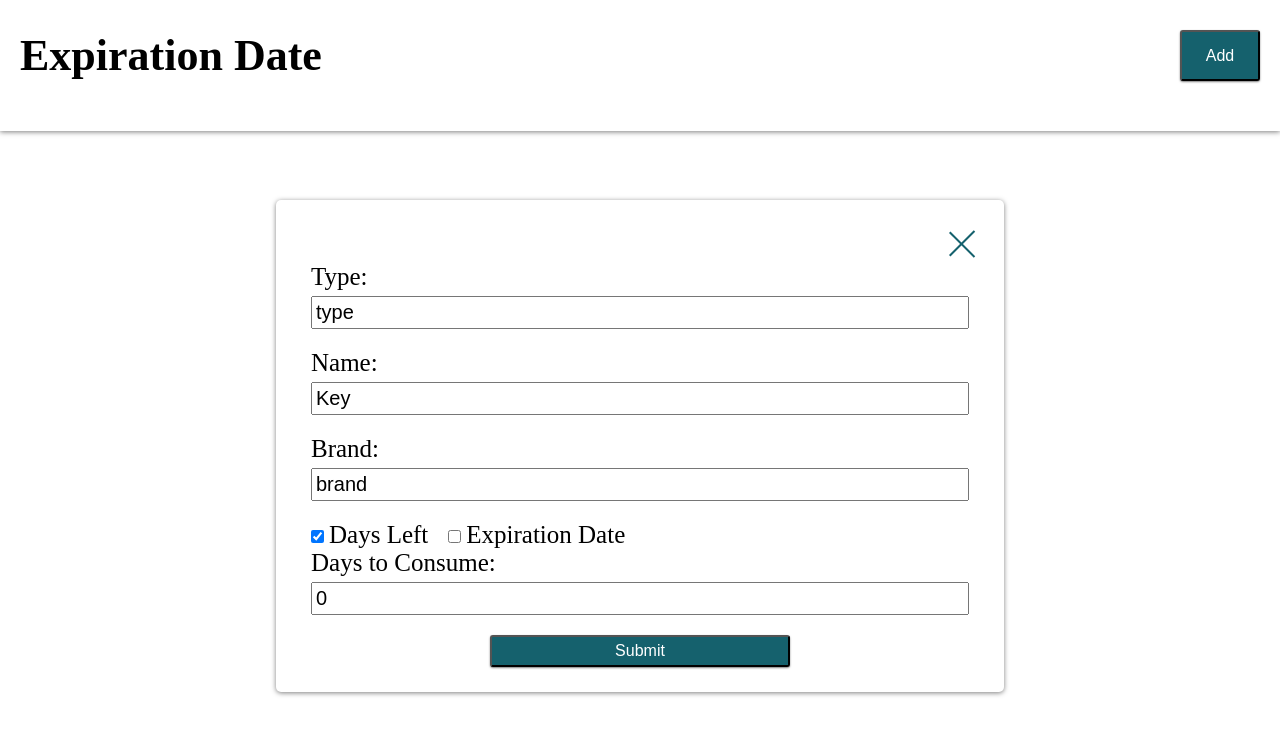
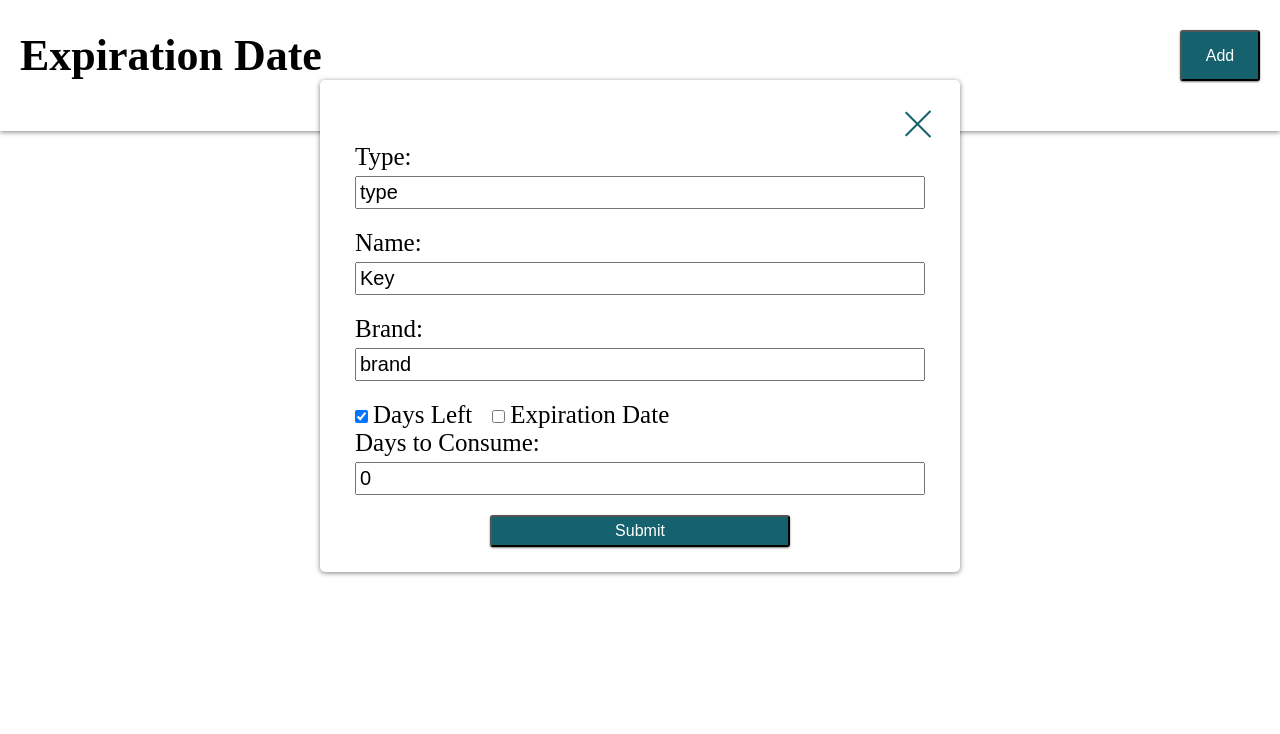
Before and after one commit to SashaKurban/expiration-date-frontend, a React (Create React App) app: page / in a window 1280 px wide. Both pictures are taken after a click on the button "Add". Shown: the top 734 px of the page. Built offline with nearby package versions, Linux system fonts and the light colour scheme; no server answers.

Commit message:
added no scroll library for pop-up form

```diff
--- a/package.json
+++ b/package.json
@@ -7,6 +7,7 @@
     "@testing-library/react": "^13.4.0",
     "@testing-library/user-event": "^13.5.0",
     "axios": "^0.27.2",
+    "body-scroll-lock": "^4.0.0-beta.0",
     "react": "^18.2.0",
     "react-dom": "^18.2.0",
     "react-scripts": "5.0.1",
--- a/src/App.js
+++ b/src/App.js
@@ -1,4 +1,5 @@
 import "./App.css";
+import { disableBodyScroll, enableBodyScroll } from "body-scroll-lock";
 import React, { useState, useEffect } from "react";
 import axios from "axios";
 import Header from "./components/Header/Header.js";
@@ -10,6 +11,9 @@ function App() {
   const [update, setUpdate] = useState(false);
   const [form, setForm] = useState("close");
   const [grocery, setGrocery] = useState({});
+  const [noScroll, setNoScroll] = useState(false);
+
+  noScroll ? disableBodyScroll(document) : enableBodyScroll(document);
 
   //fetch and dispay data
   useEffect(() => {
@@ -38,11 +42,15 @@ function App() {
         setGrocery(newGrocery);
       }
       setForm(formType);
+      if (formType === "add" || formType === "update") {
+        setNoScroll(true);
+      } else setNoScroll(false);
     } else console.log("Invalid form type");
   }
 
   async function addGrocery(type, name, brand, daysToConsume, expirationDate) {
     setForm("close");
+    setNoScroll(false);
     let article;
     if (expirationDate === null || expirationDate !== "yyyy-mm-dd") {
       article = {
@@ -104,6 +112,7 @@ function App() {
       daysToConsume: daysToConsume,
     };
     setForm("close");
+    setNoScroll(false);
     axios
       .put(
         `https://expiration-date-project.herokuapp.com/api/expirationDate/${id}`,
@@ -118,10 +127,11 @@ function App() {
   }
 
   return (
-    <div>
+    <body>
       <header>
         <Header showPopUp={showPopUp} />
       </header>
+
       {form !== "close" ? (
         <InputForm
           formType={form}
@@ -139,7 +149,7 @@ function App() {
           showPopUp={showPopUp}
         />
       )}
-    </div>
+    </body>
   );
 }
 
--- a/src/components/InputForm/InputForm.css
+++ b/src/components/InputForm/InputForm.css
@@ -1,6 +1,12 @@
 .pop-up {
   margin: 0 auto;
-  width: 60%;
+  width: 50%;
+  position: fixed;
+  z-index: 100000;
+  background: white;
+  top: 10%;
+  right: 25%;
+  height: auto;
 }
 
 .close-cross {
@@ -32,7 +38,6 @@
   display: flex;
   flex-direction: column;
   padding: 25px;
-  margin: 20px;
   box-shadow: 0px 1px 5px rgba(0, 0, 0, 0.5);
   border-radius: 5px;
 }
```
Also changed, not shown: 1 other file (tests, documents, lock files or other folders).
